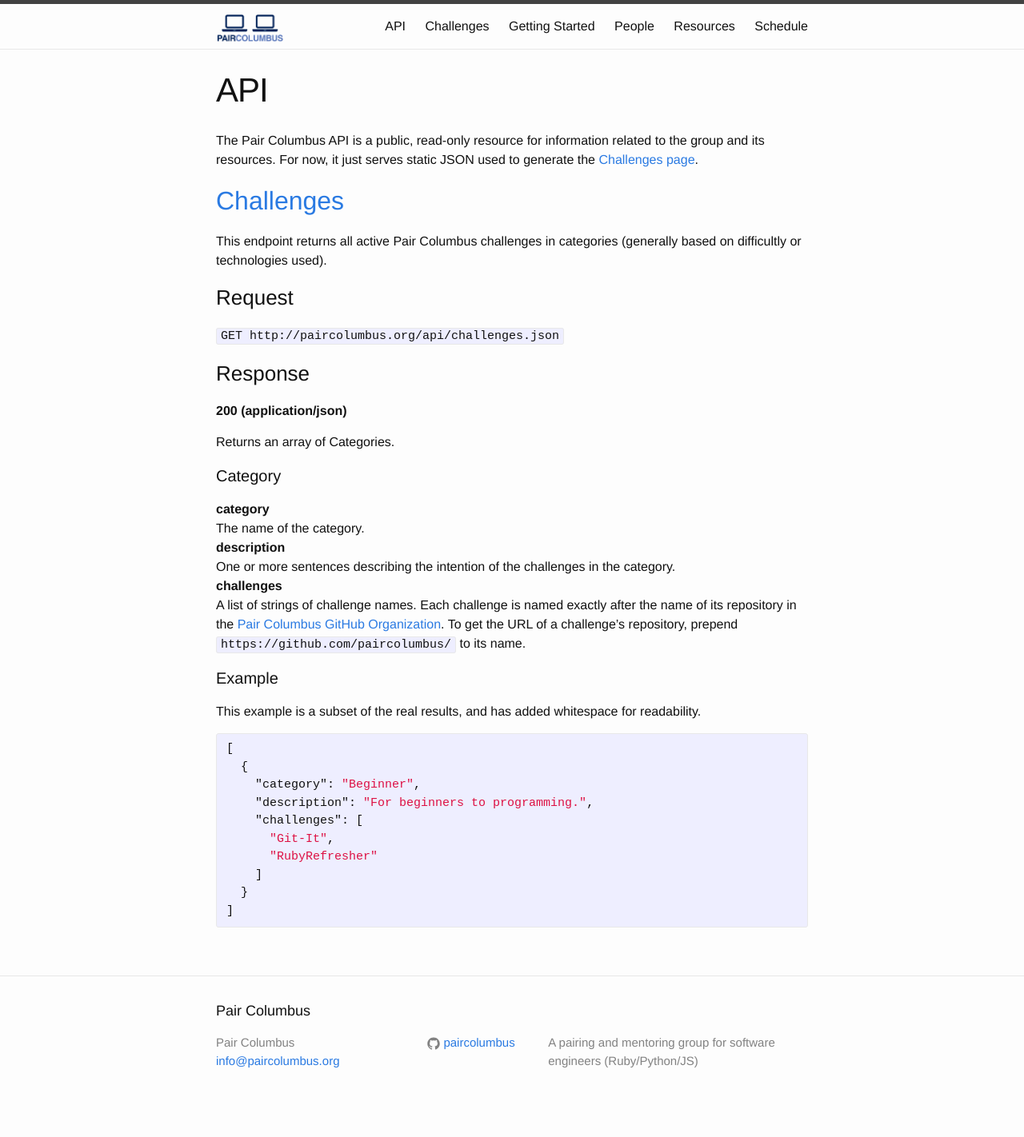
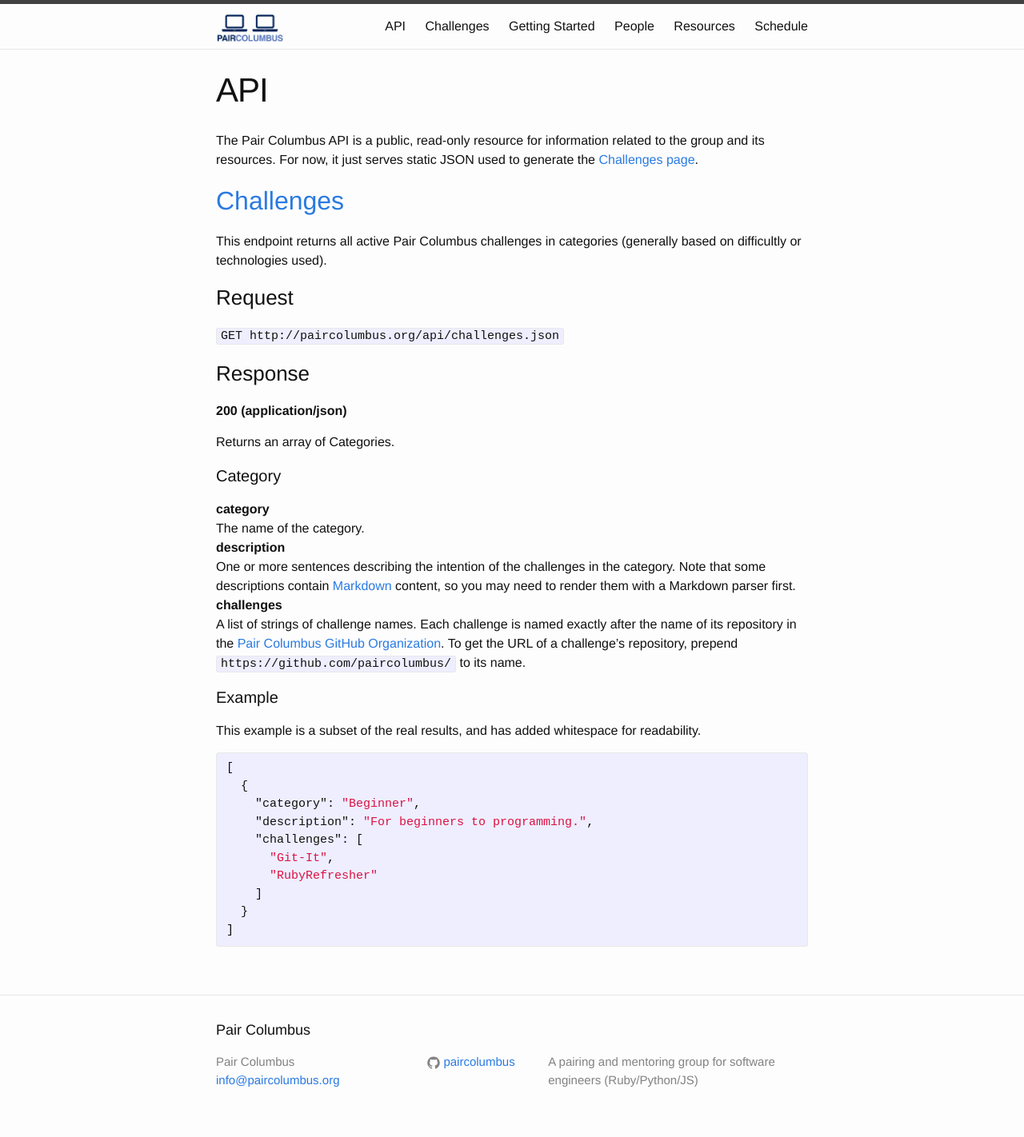
Before and after one commit to paircolumbus/paircolumbus.github.io, a Jekyll site: the page built from pages/api.md, in a window 1280 px wide. Shown: the whole page at 80% size. Built offline with Jekyll 4.4.1, drawn with Linux system fonts in a browser that asks for light colours; comment, search, counter and statistics services are not loaded; before the commit the page ends 1398 px from its top, so only the background shows below that.

Commit message:
Mention that descriptions may contain Markdown

```diff
--- a/pages/api.md
+++ b/pages/api.md
@@ -22,7 +22,7 @@
 : The name of the category.
 
 description
-: One or more sentences describing the intention of the challenges in the category.
+: One or more sentences describing the intention of the challenges in the category. Note that some descriptions contain [Markdown](http://daringfireball.net/projects/markdown/) content, so you may need to render them with a Markdown parser first.
 
 challenges
 : A list of strings of challenge names. Each challenge is named exactly after the name of its repository in the [Pair Columbus GitHub Organization](https://github.com/paircolumbus). To get the URL of a challenge's repository, prepend `https://github.com/paircolumbus/` to its name.
```
